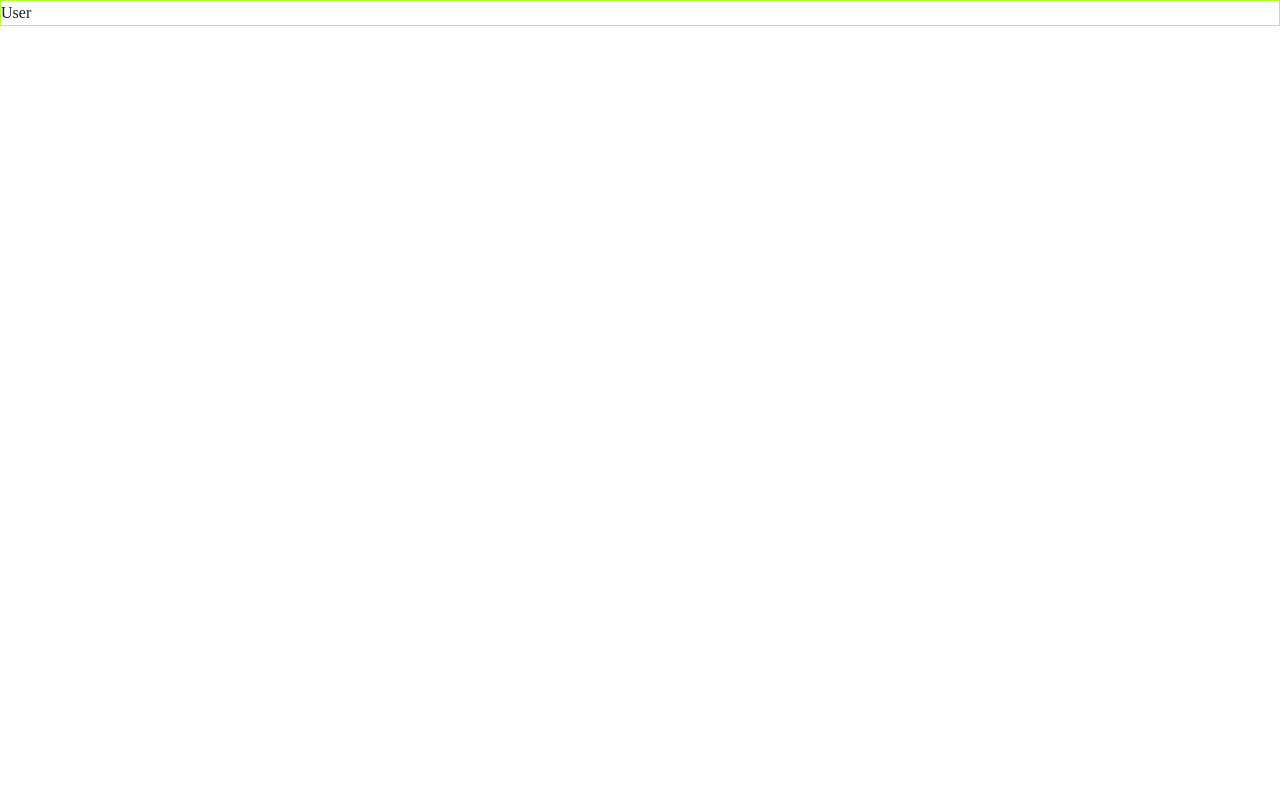
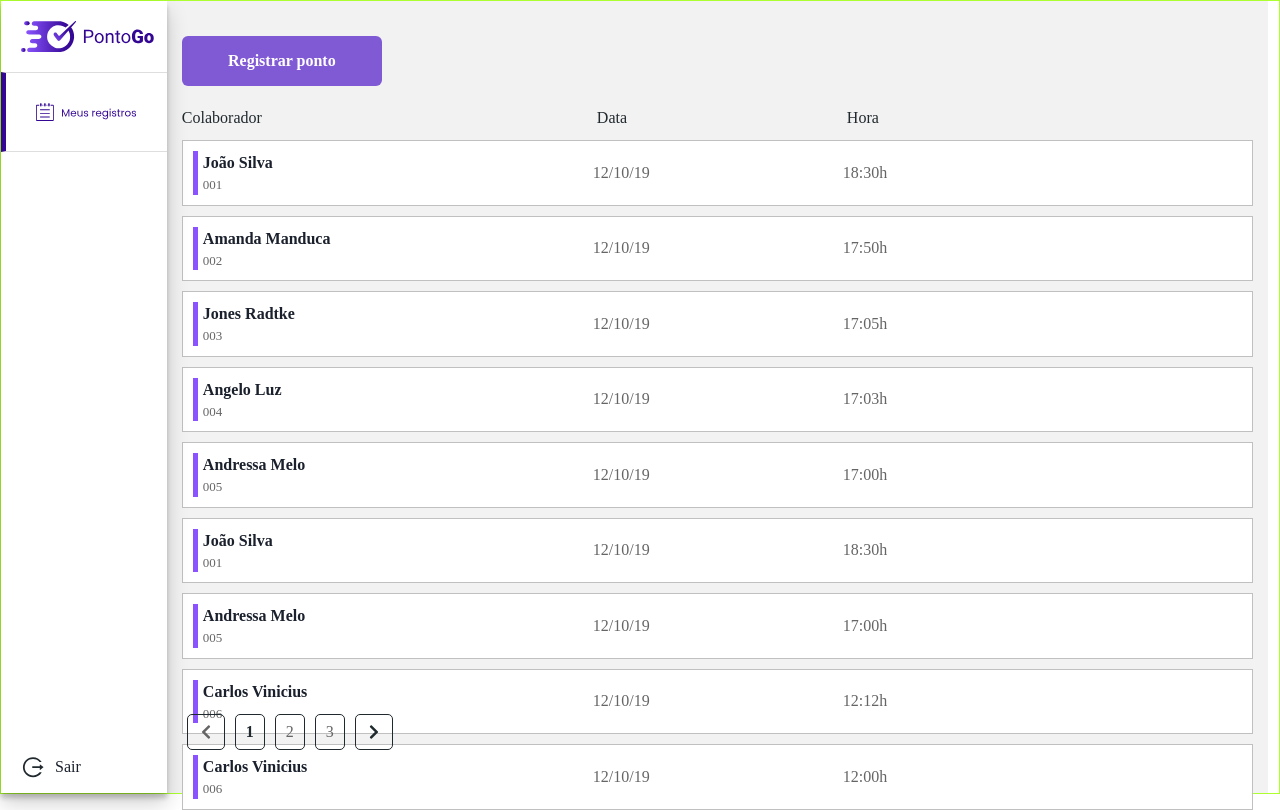
Before and after one commit to marleopr/brainny-system, a React (Create React App) app: page /user in a window 1280 px wide. Built offline with nearby package versions, Linux system fonts and the light colour scheme.

Commit message:
:construction: Structuring user page and modal register

```diff
--- a/src/components/ButtonAll.js
+++ b/src/components/ButtonAll.js
@@ -1,10 +1,11 @@
 import { Button } from "@chakra-ui/react"
 
-const ButtonAll = ({ onClick, label, width, height }) => {
+const ButtonAll = ({ onClick, label, width, height, variant }) => {
     return (
         <Button
             width={width}
             height={height}
+            variant={variant}
             colorScheme='purple'
             onClick={onClick}
         >
--- /dev/null
+++ b/src/components/ModalRegister.js
@@ -0,0 +1,119 @@
+import { styled } from "styled-components";
+import colors from "../constants/colors";
+import ButtonAll from "./ButtonAll";
+
+const ModalRegister = ({ closeModal }) => {
+    return (
+        <ModalOverlay>
+            <ModalContent>
+                <ModalCloseButton onClick={closeModal}>x</ModalCloseButton>
+                <ContainerModal>
+                    <ModalTitle>
+                        <p className="title">Registrar novo ponto</p>
+                        <div>
+                            <InputStyle>
+                                <img src="img/imgClock.svg" alt="Imagem de um relógio" />
+                                <p className="time-point">10:30</p>
+                                <p className="date-point">26/09/2021</p>
+                                <ButtonContainer>
+                                    <div className="button-container">
+                                        <ButtonAll label="Bater ponto" width="200px" />
+                                    </div>
+                                    <div className="button-container">
+                                        <ButtonAll variant='outline' label="Cancelar" width="200px" />
+                                    </div>
+                                </ButtonContainer>
+                            </InputStyle>
+
+                        </div>
+                    </ModalTitle>
+                </ContainerModal>
+            </ModalContent>
+        </ModalOverlay >
+    )
+}
+export default ModalRegister
+
+const ModalOverlay = styled.div`
+  display: flex;
+  justify-content: center;
+  align-items: center;
+  position: fixed;
+  width: 100%;
+  height: 100%;
+  top: 0;
+  left: 0;
+  background-color: rgba(0, 0, 0, 0.5);
+  backdrop-filter: blur(5px);
+  z-index: 9999;
+`;
+
+const ContainerModal = styled.div`
+   display: flex;
+    flex-direction: column;
+    justify-content: center;
+    align-items: center;
+    `
+const ModalContent = styled.div`
+  position: relative;
+  width: 25rem;
+  height: 29.8rem;
+  border-radius: 5px;
+  background-color: #ffffff;
+`;
+const ModalCloseButton = styled.button`
+  position: absolute;
+  outline: none;
+  font-size: 24px;
+  top: 1px;
+  right: 10px;
+  border: none;
+  color: ${colors.silver};
+  background-color: transparent;
+  cursor: pointer;
+  &:hover {
+      color: ${colors.grey};
+    }
+  &:active {
+      color: ${colors.PrincipalColor};
+    }
+`;
+const ModalTitle = styled.h2`
+  font-size: 14px;
+  font-weight: 600;
+  .title {
+    color: ${colors.grey};
+    margin-top: 50px;
+    font-size: 20px;
+    height: 700;
+  }
+  p{
+    color: ${colors.PrincipalColor};
+    margin: 5px;
+}
+.time-point {
+    font-size: 30px;
+    width: 100%;
+    text-align: center;
+}
+.date-point {
+    font-size: 16px;
+    font-weight: 400;
+    width: 100%;
+    text-align: center;
+}
+`;
+
+const InputStyle = styled.div`
+    display: flex;
+    flex-direction: column;
+    justify-content: center;
+    align-items: center;
+    margin-top: 25px;
+    `
+const ButtonContainer = styled.div`
+    .button-container {
+        margin-top: 10px;
+        margin-bottom: 10px;
+    }
+`
--- a/src/pages/User.js
+++ b/src/pages/User.js
@@ -1,6 +1,189 @@
+import React, { useState } from "react";
+import { styled } from "styled-components";
+import colors from "../constants/colors";
+import Pagination from "../hooks/Pagination";
+import users from "../constants/users.json"
+import { goToLogin } from "../routes/Cordinator";
+import { useNavigate } from "react-router-dom";
+import ButtonAll from "../components/ButtonAll";
+import ModalRegister from "../components/ModalRegister";
+
 const User = () => {
+    const navigate = useNavigate()
+
+    const [currentPage, setCurrentPage] = useState(1);
+    const itemsPerPage = 9;
+    const indexOfLastItem = currentPage * itemsPerPage;
+    const indexOfFirstItem = indexOfLastItem - itemsPerPage;
+
+    const currentItems = users.users.slice(indexOfFirstItem, indexOfLastItem);
+    const totalPages = Math.ceil(users.users.length / itemsPerPage);
+
+    const handlePageChange = (pageNumber) => {
+        setCurrentPage(pageNumber);
+    };
+    const [modalOpen, setModalOpen] = useState(false);
+
+    const openModal = () => {
+        setModalOpen(true);
+    };
+    const closeModal = () => {
+        setModalOpen(false);
+    };
+
     return (
-        <div>User</div>
-    )
+        <Main>
+            <Menu style={{ alignItems: 'center' }} bg="#ffffff.200" w="180px" h="98vh">
+                <img style={{ width: '8.3rem', margin: '20px' }} src="img/imgLogoPontoGo.svg" alt="Logo PontoGo" />
+                <Dashboard>
+                    <img src="img/imgDashboardUser.svg" alt="DashboardUser" />
+
+                </Dashboard>
+                <LogoutContainer onClick={() => goToLogin(navigate)}>
+                    <img src="img/imgLogout.svg" alt="Logout" />
+                    <p>Sair</p>
+                </LogoutContainer>
+            </Menu>
+            <TableContainer>
+                <ButtonContainer>
+                    <ButtonAll onClick={openModal} label="Registrar ponto" width="12.5rem" height='50px' />
+                </ButtonContainer>
+                {modalOpen && (
+                    <ModalRegister openModal={openModal} closeModal={closeModal} />
+                )}
+                <ColumnContainer>
+                    <div className="collaborator">Colaborador</div>
+                    <div className="date">Data</div>
+                    <div className="time">Hora</div>
+                </ColumnContainer>
+                <CardsContainer>
+                    {currentItems &&
+                        currentItems.map((item, index) => (
+                            <Card key={index}>
+                                <div className="collaborator-list">
+                                    <p >{item.colaborador}</p>
+                                    <p className="collaborator-id" >{item.id}</p>
+                                </div>
+                                <div className="date-list">
+                                    <p >{item.data}</p>
+                                </div>
+                                <div className="time-list">
+                                    <p >{item.hora}</p>
+                                </div>
+                            </Card>
+                        ))}
+                </CardsContainer>
+                <PaginationContainer>
+                    <Pagination
+                        currentPage={currentPage}
+                        totalPages={totalPages}
+                        onPageChange={handlePageChange}
+                    />
+                </PaginationContainer>
+            </TableContainer>
+
+        </Main>
+    );
 }
-export default User
+
+export default User;
+const Main = styled.div`
+    display: flex;
+    flex-direction: row;
+    width: 99vw;
+    height: 99vh;
+    box-sizing: border-box;
+    background-color: #f2f2f2;
+    `
+
+const Menu = styled.div`
+    box-shadow: 0 5px 5px 0 rgba(0,0,0,0.2), 0 10px 20px 0 rgba(0,0,0,0.19);
+    background-color: #ffffff;
+    z-index: 99999;
+    `
+const Dashboard = styled.div`
+    border-top: 1px solid #dedede;
+    border-bottom: 1px solid #dedede;
+    border-left: 5px solid ${colors.PrincipalColor};
+    padding: 30px;
+    img {
+        width: 8.2rem;
+    }
+    `
+const LogoutContainer = styled.div`
+    display: flex;
+    position: fixed;
+    bottom: 0;
+    margin: 20px;
+    cursor: pointer;
+    img {
+        margin-right: 10px;
+    }
+    `
+const ButtonContainer = styled.div`
+    margin: 20px 0 20px 0;
+    `
+const TableContainer = styled.div`
+    width: 100%;
+    margin: 15px;
+    height: 85vh;
+    display: flex;
+    flex-direction: column;
+    justify-content: space-between;
+    align-items: stretch;
+    .collaborator {
+        width: 415px;
+    }
+    .date {
+        width: 250px;
+    }
+    .time {
+        width: 60px;
+    }
+    .collaborator-list {
+        width: 400px;
+        border-left: 5px solid ${colors.secundaryColor};
+        padding-left: 5px;
+        font-weight: 600;
+    }
+    .collaborator-id {
+        font-size: small;
+        font-weight: 300;
+        color: ${colors.silver};
+    }
+    .date-list {
+        width: 250px;
+        color: ${colors.silver};
+    }
+    .time-list {
+        width: 60px;
+        color: ${colors.silver};
+    }
+`
+const ColumnContainer = styled.div`
+    display: flex;
+    flex-direction: row;
+    justify-content: start;
+    font-weight: 500;
+    color: ${colors.grey};
+`
+const CardsContainer = styled.div`
+    flex: 1;
+    display: flex;
+    flex-direction: column;
+`
+const Card = styled.div`
+    display: flex;
+    justify-content:  start;
+    align-items: center;
+    padding: 10px;
+    margin-top: 10px;
+    border: 1px solid silver;
+    background-color: white;
+`
+const PaginationContainer = styled.div`
+    display: flex;
+    position: fixed;
+    bottom: 0;
+    width: 100%;
+`
```
Also changed, not shown: public/img/imgClock.svg (added), public/img/imgDashboardUser.svg (added).
